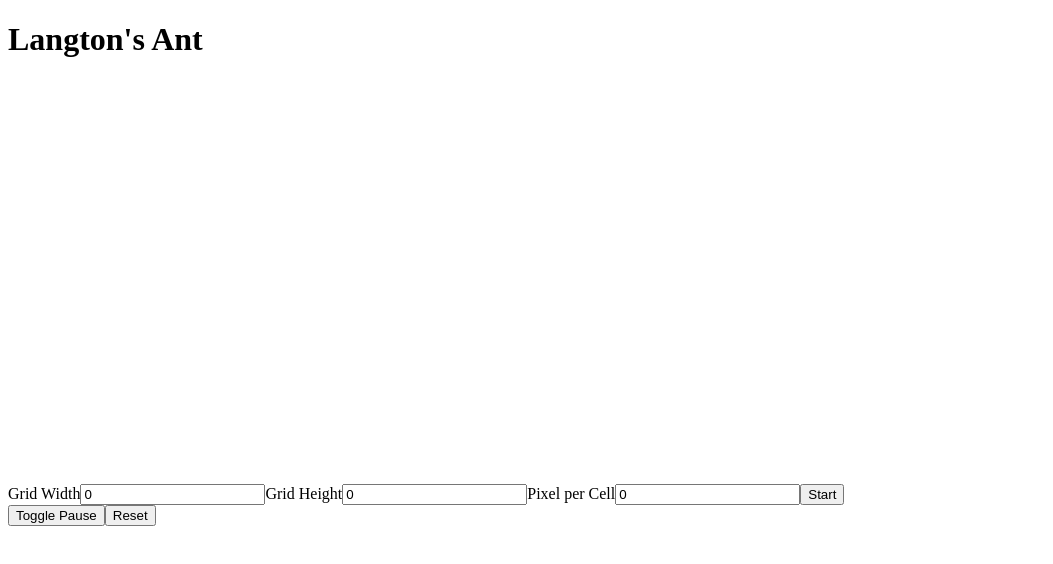
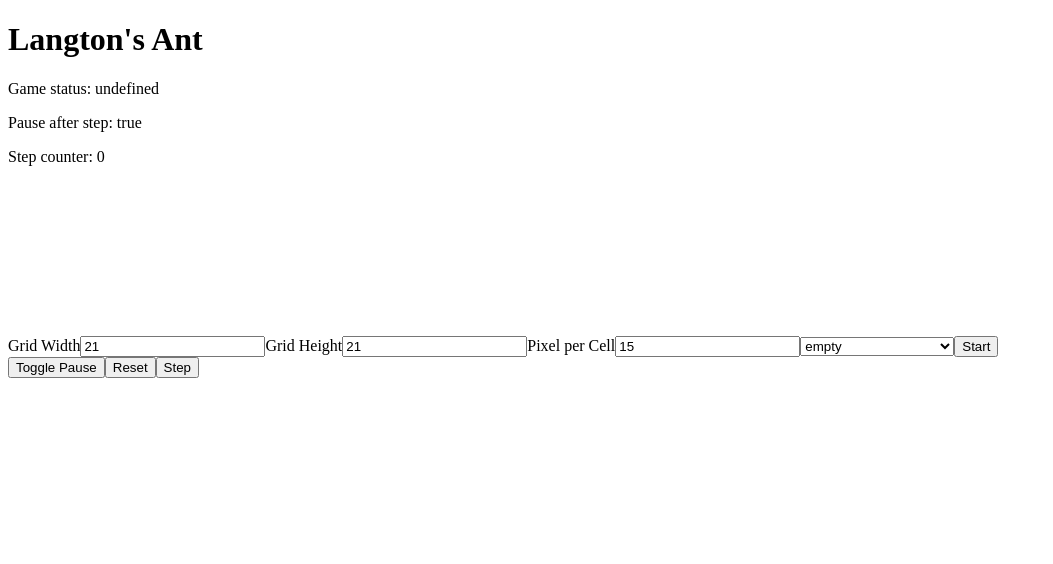
Before and after one commit to JanSpindler/LangtonsAnt.js, an Angular app: page / in a window 1280 px wide. Shown: the top 564 px of the page, without its empty margins (0-1053 px from the left). Built offline with nearby package versions, Linux system fonts and the light colour scheme.

Commit message:
can auto step with fixed delay

```diff
--- a/src/app/components/langtons-ant-game/langtons-ant-game.component.html
+++ b/src/app/components/langtons-ant-game/langtons-ant-game.component.html
@@ -1,37 +1,45 @@
 <h1>Langton's Ant</h1>
 
-<canvas
-  width="400"
-  height="400"
-  #canvas
-></canvas>
+<p>Game status: {{ gameStatus }}</p>
+<p>Pause after step: {{ pauseAfterStep }}</p>
+<p #stepCounterText>Step counter: {{ stepCounter }}</p>
+
+<canvas #canvas></canvas>
 
 <div class="settings">
   <form class="settings-form" (ngSubmit)="onStartPressed()">
     <label>Grid Width</label>
     <input
       type="number"
-      name="grid_width"
+      name="gridWidth"
       [(ngModel)]="gridWidth"
     />
 
     <label>Grid Height</label>
     <input
       type="number"
-      name="grid_height"
+      name="gridHeight"
       [(ngModel)]="gridHeight"
     />
 
     <label>Pixel per Cell</label>
     <input
       type="number"
-      name="pixel_per_cell"
+      name="pixelPerCell"
       [(ngModel)]="pixelPerCell"
     />
 
-    <button type="submit" onsubmit="">Start</button>
+    <select name="gridType" [(ngModel)]="gridType">
+      <option value="" disabled>Select a grid type</option>
+      <option *ngFor="let gridType of gridTypes" [ngValue]="gridType">
+        {{ gridType.name }}
+      </option>
+    </select>
+
+    <button type="submit">Start</button>
   </form>
 
-  <button>Toggle Pause</button>
-  <button>Reset</button>
+  <button (click)="onTogglePausePressed()">Toggle Pause</button>
+  <button (click)="onResetPressed()">Reset</button>
+  <button (click)="onStepPressed()">Step</button>
 </div>
--- a/src/app/components/langtons-ant-game/langtons-ant-game.component.ts
+++ b/src/app/components/langtons-ant-game/langtons-ant-game.component.ts
@@ -6,61 +6,123 @@ import {
   NgZone
 } from '@angular/core';
 
+interface GridType {
+  name: string
+}
+
 @Component({
   selector: 'app-langtons-ant-game',
   templateUrl: './langtons-ant-game.component.html',
   styleUrls: ['./langtons-ant-game.component.css']
 })
 export class LangtonsAntGameComponent implements AfterViewInit {
-  @ViewChild('canvas') canvas: ElementRef<HTMLCanvasElement> =
-    {} as ElementRef;
-  context: CanvasRenderingContext2D =
-    {} as CanvasRenderingContext2D;
+  gridTypes: GridType[] = [
+    { name: 'empty' },
+    { name: 'fill' },
+    { name: 'checkerboard' },
+    { name: 'inverted checkerboard' }
+  ];
 
-  gridWidth: number = 0;
-  gridHeight: number = 0;
-  pixelPerCell: number = 0;
+  @ViewChild('canvas') canvas: ElementRef<HTMLCanvasElement> = {} as ElementRef;
+  context: CanvasRenderingContext2D = {} as CanvasRenderingContext2D;
+
+  @ViewChild('stepCounterText') stepCounterText: ElementRef<HTMLParagraphElement> = {} as ElementRef;
+
+  gameStatus: string = 'undefined';
+  pauseAfterStep: boolean = true;
+  stepCounter: number = 0;
+
+  gridWidth: number = 21;
+  gridHeight: number = 21;
+  pixelPerCell: number = 15;
+  gridType: GridType = this.gridTypes[0];
 
   currentGridWidth: number = 0;
   currentGridHeight: number = 0;
   currentPixelPerCell: number = 0;
+  currentGridType: GridType = this.gridTypes[0];
 
   currentWindowWidth: number = 0;
   currentWindowHeight: number = 0;
+
+  currentAntX: number = 0;
+  currentAntY: number = 0;
 
   grid: number[][] = new Array<Array<number>>();
 
   constructor(private ngZone: NgZone) {}
 
+  ngAfterViewInit(): void {
+    this.context = this.canvas.nativeElement.getContext('2d') as CanvasRenderingContext2D;
+  }
+
+  setStepCounter(stepCounter: number): void {
+    this.stepCounter = stepCounter;
+    this.stepCounterText.nativeElement.innerText = 'Step counter: ' + stepCounter;
+  }
+
+  incStepCounter(): void {
+    this.setStepCounter(this.stepCounter + 1);
+  }
+
   onStartPressed(): void {
     this.currentGridWidth = this.gridWidth;
     this.currentGridHeight = this.gridHeight;
     this.currentPixelPerCell = this.pixelPerCell;
+    this.currentGridType = this.gridType;
 
     this.currentWindowWidth = this.gridWidth * this.pixelPerCell;
     this.currentWindowHeight = this.gridHeight * this.pixelPerCell;
 
+    this.currentAntX = Math.floor(this.gridWidth / 2);
+    this.currentAntY = Math.floor(this.gridHeight / 2);
+
+    this.canvas.nativeElement.width = this.currentWindowWidth;
+    this.canvas.nativeElement.height = this.currentWindowHeight;
+
     this.ngZone.runOutsideAngular(() => this.startGame());
   }
 
-  ngAfterViewInit(): void {
-    this.context = this.canvas.nativeElement
-      .getContext('2d') as CanvasRenderingContext2D;
+  onTogglePausePressed(): void {
+    this.pauseAfterStep = !this.pauseAfterStep;
+  }
+
+  onResetPressed(): void {
     this.ngZone.runOutsideAngular(() => this.startGame());
+  }
+
+  onStepPressed(): void {
+    this.stepGame();
   }
 
   startGame(): void {
     console.log('Start game');
 
     this.stopGame();
+    this.setStepCounter(0);
 
     this.grid = new Array<Array<number>>();
 
     for (let x = 0; x < this.gridWidth; x++) {
       let yArray = new Array<number>();
+
       for (let y = 0; y < this.gridHeight; y++) {
-        yArray.push(0);
+        let cellVal: number = 0;
+        const gridType: string = this.currentGridType.name;
+
+        if (gridType === 'empty') {
+          cellVal = 0;
+        } else if (gridType === 'fill') {
+          cellVal = 1;
+        } else if (gridType === 'checkerboard') {
+          cellVal = (x + y) % 2 === 0 ? 0 : 1;
+        } else if (gridType === 'inverted checkerboard') {
+          cellVal = (x + y) % 2 === 1 ? 0 : 1;
+        }
+
+        yArray.push(cellVal);
       }
+
       this.grid.push(yArray);
     }
 
@@ -68,10 +130,25 @@ export class LangtonsAntGameComponent implements AfterViewInit {
   }
 
   updateGame(): void {
-    console.log('Update game');
+    //console.log('Update game');
 
     this.drawGrid();
+    if (!this.pauseAfterStep) {
+      setTimeout(() => this.unpausedUpdateGame(), 1000);
+      return;
+    }
     requestAnimationFrame(() => this.updateGame());
+  }
+
+  unpausedUpdateGame(): void {
+    this.stepGame();
+    requestAnimationFrame(() => this.updateGame());
+  }
+
+  stepGame(): void {
+    console.log('Step game');
+
+    this.incStepCounter();
   }
 
   stopGame(): void {
@@ -81,6 +158,8 @@ export class LangtonsAntGameComponent implements AfterViewInit {
     while(id--) {
       window.cancelAnimationFrame(id);
     }
+
+    this.gameStatus = 'stopped'
   }
 
   drawGrid(): void {
@@ -94,20 +173,12 @@ export class LangtonsAntGameComponent implements AfterViewInit {
 
     for (let x = 0; x < this.currentGridWidth; x++) {
       for (let y = 0; y < this.currentGridHeight; y++) {
-        const cellVal = this.grid[x][y];
-        switch (cellVal) {
-          case 0:
-            this.context.fillStyle = '#FFFFFF';
-            break;
-          case 1:
-            this.context.fillStyle = '#000000';
-            break;
-          case 2:
-            this.context.fillStyle = '#FF0000';
-            break;
-          default:
-            console.log('Error: Unkown cell type (' + cellVal + ')')
-            break;
+        if (x === this.currentAntX && y === this.currentAntY) {
+          this.context.fillStyle = '#FF0000';
+        } else if (this.grid[x][y] === 0) {
+          this.context.fillStyle = '#FFFFFF';
+        } else if (this.grid[x][y] === 1) {
+          this.context.fillStyle = '#000000';
         }
 
         this.context.fillRect(
```
